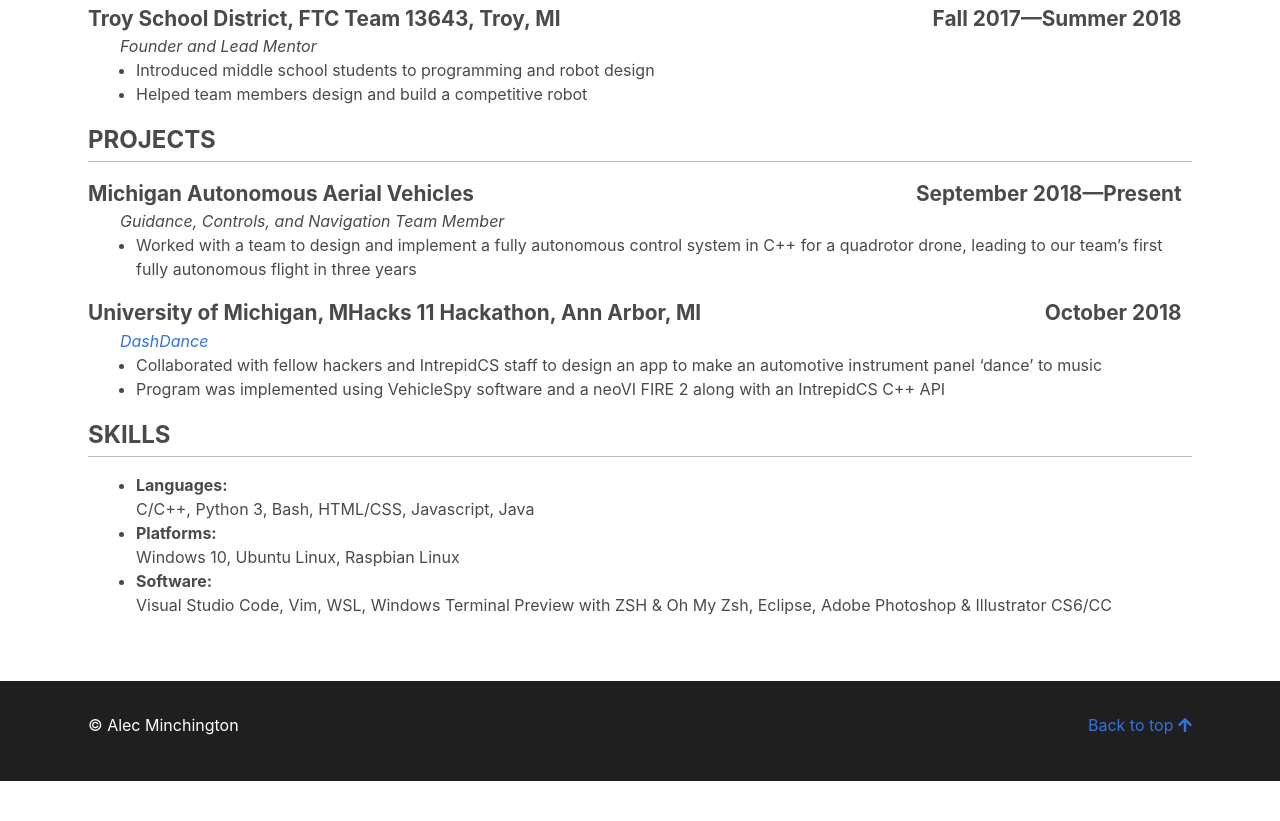
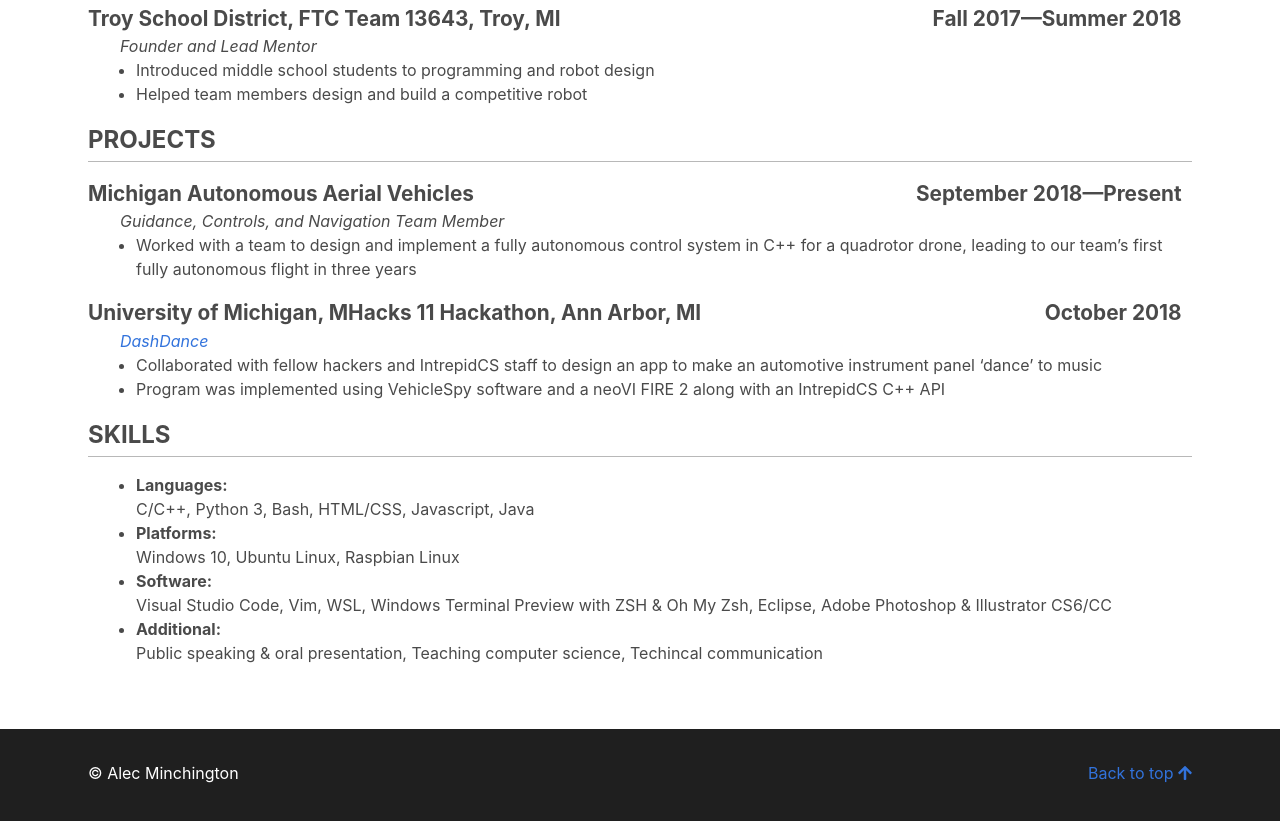
Before and after one commit to minchingtonak/www, a plain HTML site: page index.html in a window 1280 px wide. Shown: the part 1784-2605 px from the top of the page. Before the commit the page ends 2565 px from the top, so only its background shows below. Drawn offline with nearby package versions, Linux system fonts and the light colour scheme.

Commit message:
Add nontechincal skills

```diff
--- a/index.html
+++ b/index.html
@@ -243,6 +243,10 @@
                         <h2>Software:</h2> Visual Studio Code, Vim, WSL, Windows Terminal Preview with ZSH & Oh My Zsh,
                         Eclipse, Adobe Photoshop & Illustrator CS6/CC
                     </li>
+                    <li>
+                        <h2>Additional:</h2> Public speaking & oral presentation, Teaching computer science, Techincal
+                        communication
+                    </li>
                 </ul>
             </section>
         </section>
```
